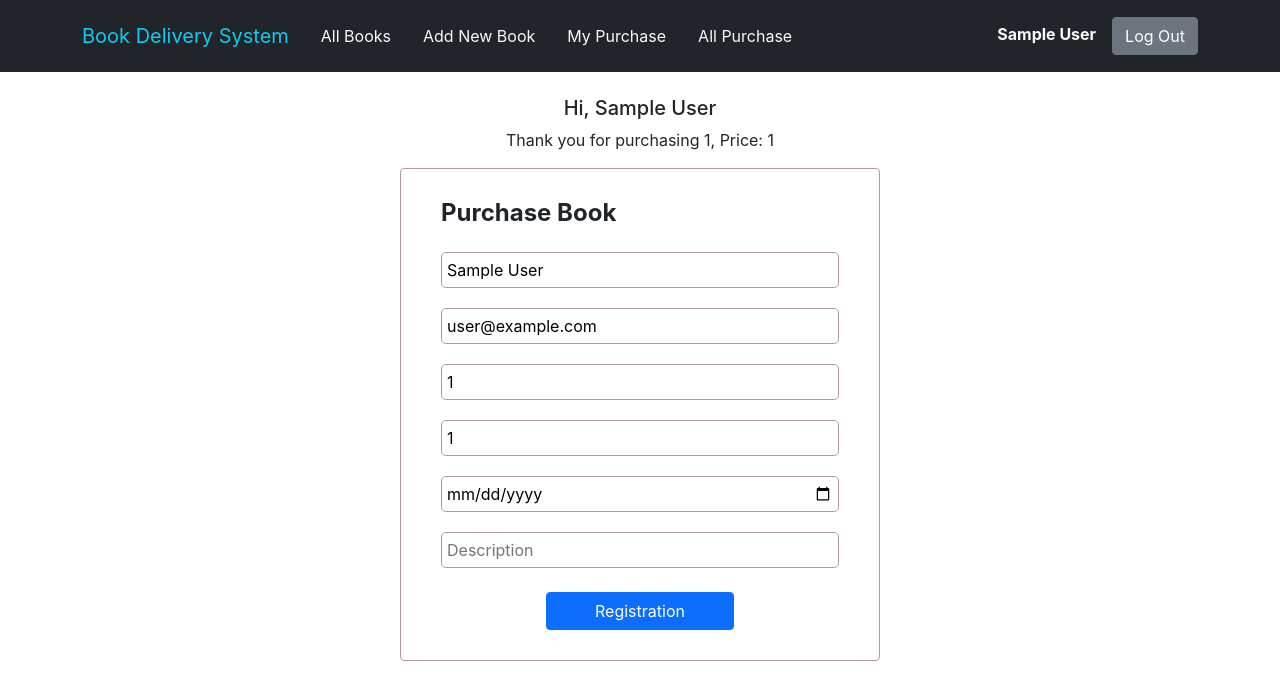
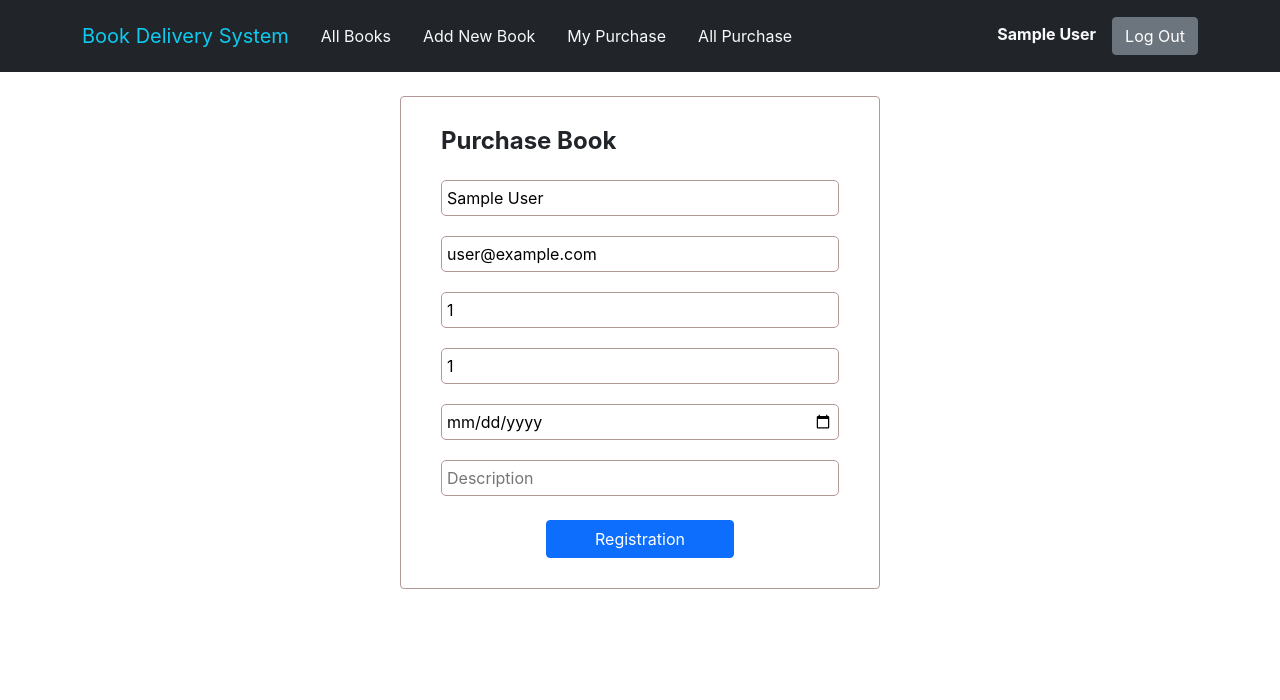
Before and after one commit to emonShimoul/book-delivery-system-react-client, a React (Create React App) app: page /purchasebook/1/1 in a window 1280 px wide. Shown: the top 700 px of the page. Built offline with nearby package versions, Linux system fonts and the light colour scheme; no server answers; sample sign-in values are in the browser's storage.

Commit message:
remov extra lines

```diff
--- a/src/components/PurchaseBook/PurchaseBook.js
+++ b/src/components/PurchaseBook/PurchaseBook.js
@@ -14,8 +14,6 @@ const PurchaseBook = () => {
     }
     return (
         <div className='container mt-4 mb-5'>
-            <h5>Hi, {user.displayName}</h5>
-            <p>Thank you for purchasing {bookname}, Price: {bookprice}</p>
             <div className="register-form rounded">
                 <h4 className='mb-4 fw-bold text-start'>Purchase Book</h4>
                 <form onSubmit={handleSubmit(onSubmit)}>
```
